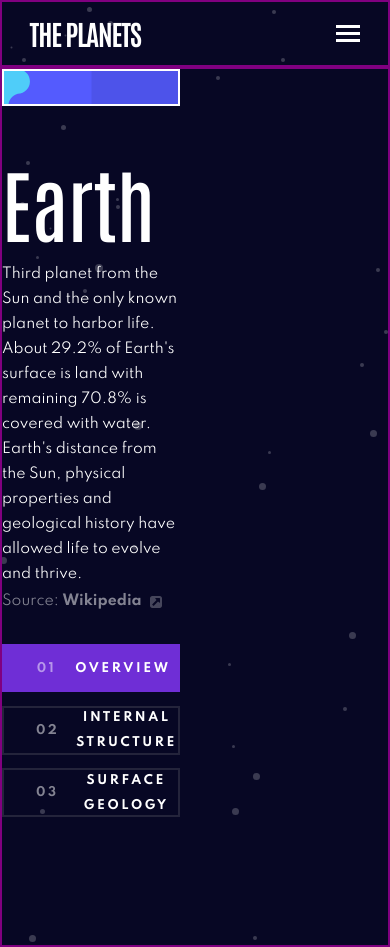
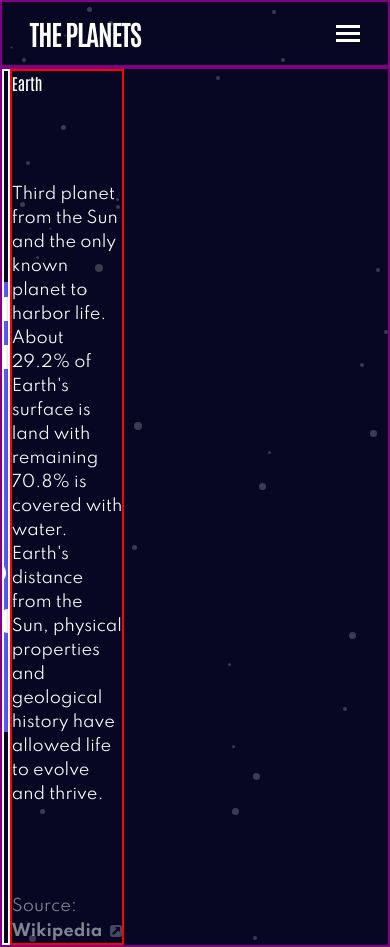
Before and after one commit to JesusKreist/planets-facts-site, a Next.js app: page /earth in a window 390 px wide. Built offline with nearby package versions, Linux system fonts and the light colour scheme.

Commit message:
Add tablet sizing to planet info text

```diff
--- a/src/components/PlanetPage/PlanetInfoText.tsx
+++ b/src/components/PlanetPage/PlanetInfoText.tsx
@@ -16,9 +16,14 @@ const PlanetInfoText = () => {
   // // const
 
   return (
-    <Flex direction="column" justifyContent="space-between">
+    <Flex
+      direction="column"
+      justifyContent="space-between"
+      gridColumn={{ md: "1 / span 13", lg: "unset" }}
+    >
       <Text
-        fontSize="5rem"
+        style={{ hyphens: "none" }}
+        fontSize={{ md: "3rem", lg: "5rem" }}
         fontFamily="Antonio"
         fontWeight="medium"
         // height="31.9%"
@@ -26,20 +31,16 @@ const PlanetInfoText = () => {
         {currentPlanet.name}
       </Text>
       <Text
-        fontSize="0.875rem"
+        fontSize={{ md: "0.6875rem", lg: "0.875rem" }}
         fontFamily="Spartan"
         fontWeight="normal"
-        lineHeight="1.5625rem"
+        lineHeight={{ md: "1.375rem", lg: "1.5625rem" }}
+        width={{ md: "339px", lg: "unset" }}
       >
         {planetInfoText}
       </Text>
-      <Box opacity="0.5">
-        <Text
-          as="span"
-          fontSize="0.875rem"
-          fontFamily="Spartan"
-          fontWeight="regular"
-        >
+      <Box opacity="0.5" fontSize={{ md: "0.75rem", lg: "0.875rem" }}>
+        <Text as="span" fontFamily="Spartan" fontWeight="regular">
           Source:{" "}
         </Text>
         <Link
@@ -50,7 +51,7 @@ const PlanetInfoText = () => {
           display="inline-flex"
           href={planetInfoSource}
         >
-          <Box fontSize="0.875rem" fontFamily="Spartan" fontWeight="bold">
+          <Box fontFamily="Spartan" fontWeight="bold">
             Wikipedia
           </Box>
           <svg xmlns="http://www.w3.org/2000/svg" width="12" height="12">
--- a/src/components/PlanetPage/PlanetPage.tsx
+++ b/src/components/PlanetPage/PlanetPage.tsx
@@ -50,7 +50,7 @@ const PlanetPage = () => {
       maxWidth={{ "2xl": "1440px" }}
       margin="0 auto"
       minHeight={{ lg: minHeightForLargeScreens }}
-      height={{ base: "880px", md: "880px", xl: "unset" }}
+      height={{ base: "880px", md: "unset", xl: "unset" }}
       border={{
         base: "2px solid purple",
         md: "2px solid yellow",
@@ -58,20 +58,21 @@ const PlanetPage = () => {
         xl: "2px solid blue",
         "2xl": "2px solid green",
       }}
-      templateRows="repeat(24, 1fr)"
+      templateRows={{ md: "25.2rem 15.82rem 5.5rem ", lg: "repeat(24, 1fr)" }}
+      rowGap={{ md: "2rem", lg: "0" }}
       templateColumns="repeat(36, 1fr)"
     >
       <PlanetImage />
       <Grid
-        // border="2px solid teal"
-        gridColumn={{ lg: "24 / span 11", xl: "24 / span 9" }}
-        gridRow="3 / span 14"
-        templateRows="1fr 33.8%"
-        gap="2rem"
-        // alignContent=
+        border="2px solid red"
+        gridColumn={{ md: "3/ -3", lg: "24 / span 11", xl: "24 / span 9" }}
+        gridRow={{ lg: "3 / span 14" }}
+        templateColumns={{ md: "repeat(27, 1fr)", lg: "unset" }}
+        // templateRows={{ lg: "1fr 33.8%" }}
+        gap={{ lg: "2rem" }}
       >
         <PlanetInfoText />
-        <PlanetInfoButtons />
+        {/* <PlanetInfoButtons /> */}
       </Grid>
 
       {/* <PlanetInfoSpecs /> */}
```
